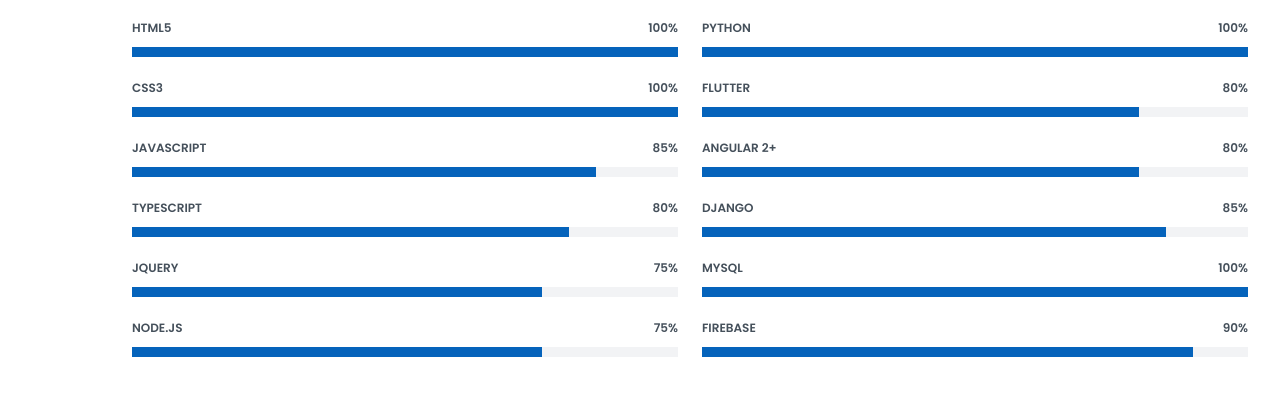
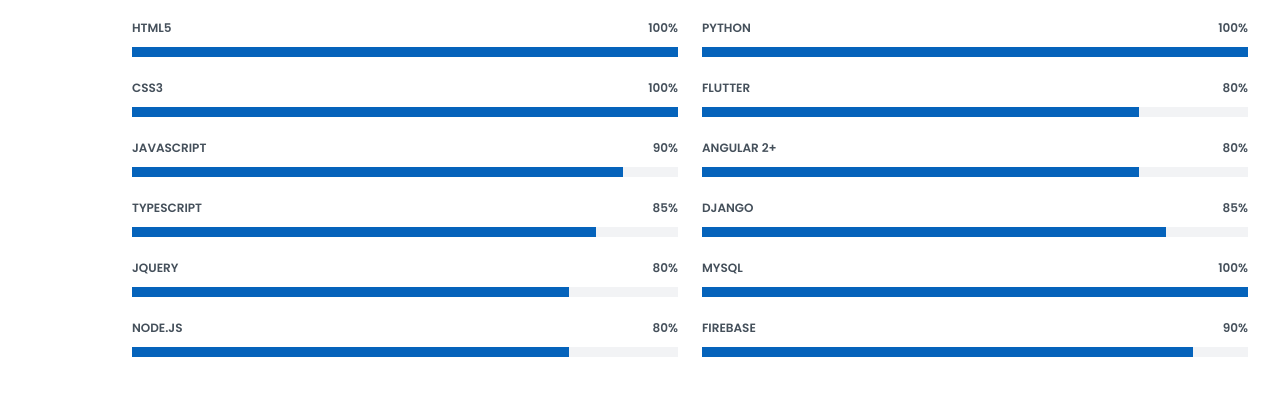
Before and after one commit to jivandaza/Portafolio1, a plain HTML site: page index.html in a window 1280 px wide. Shown: the part 1700-2119 px from the top of the page. Drawn offline with nearby package versions, Linux system fonts and the light colour scheme.

Commit message:
Modified Skills Section 2

```diff
--- a/index.html
+++ b/index.html
@@ -148,30 +148,30 @@
             </div>
 
             <div class="progress">
-              <span class="skill">JavaScript <i class="val">85%</i></span>
+              <span class="skill">JavaScript <i class="val">90%</i></span>
+              <div class="progress-bar-wrap">
+                <div class="progress-bar" role="progressbar" aria-valuenow="90" aria-valuemin="0" aria-valuemax="100"></div>
+              </div>
+            </div>
+
+            <div class="progress">
+              <span class="skill">TypeScript <i class="val">85%</i></span>
               <div class="progress-bar-wrap">
                 <div class="progress-bar" role="progressbar" aria-valuenow="85" aria-valuemin="0" aria-valuemax="100"></div>
               </div>
             </div>
 
             <div class="progress">
-              <span class="skill">TypeScript <i class="val">80%</i></span>
+              <span class="skill">jQuery <i class="val">80%</i></span>
               <div class="progress-bar-wrap">
                 <div class="progress-bar" role="progressbar" aria-valuenow="80" aria-valuemin="0" aria-valuemax="100"></div>
               </div>
             </div>
 
             <div class="progress">
-              <span class="skill">jQuery <i class="val">75%</i></span>
+              <span class="skill">Node.js <i class="val">80%</i></span>
               <div class="progress-bar-wrap">
-                <div class="progress-bar" role="progressbar" aria-valuenow="75" aria-valuemin="0" aria-valuemax="100"></div>
-              </div>
-            </div>
-
-            <div class="progress">
-              <span class="skill">Node.js <i class="val">75%</i></span>
-              <div class="progress-bar-wrap">
-                <div class="progress-bar" role="progressbar" aria-valuenow="75" aria-valuemin="0" aria-valuemax="100"></div>
+                <div class="progress-bar" role="progressbar" aria-valuenow="80" aria-valuemin="0" aria-valuemax="100"></div>
               </div>
             </div>
 
```
